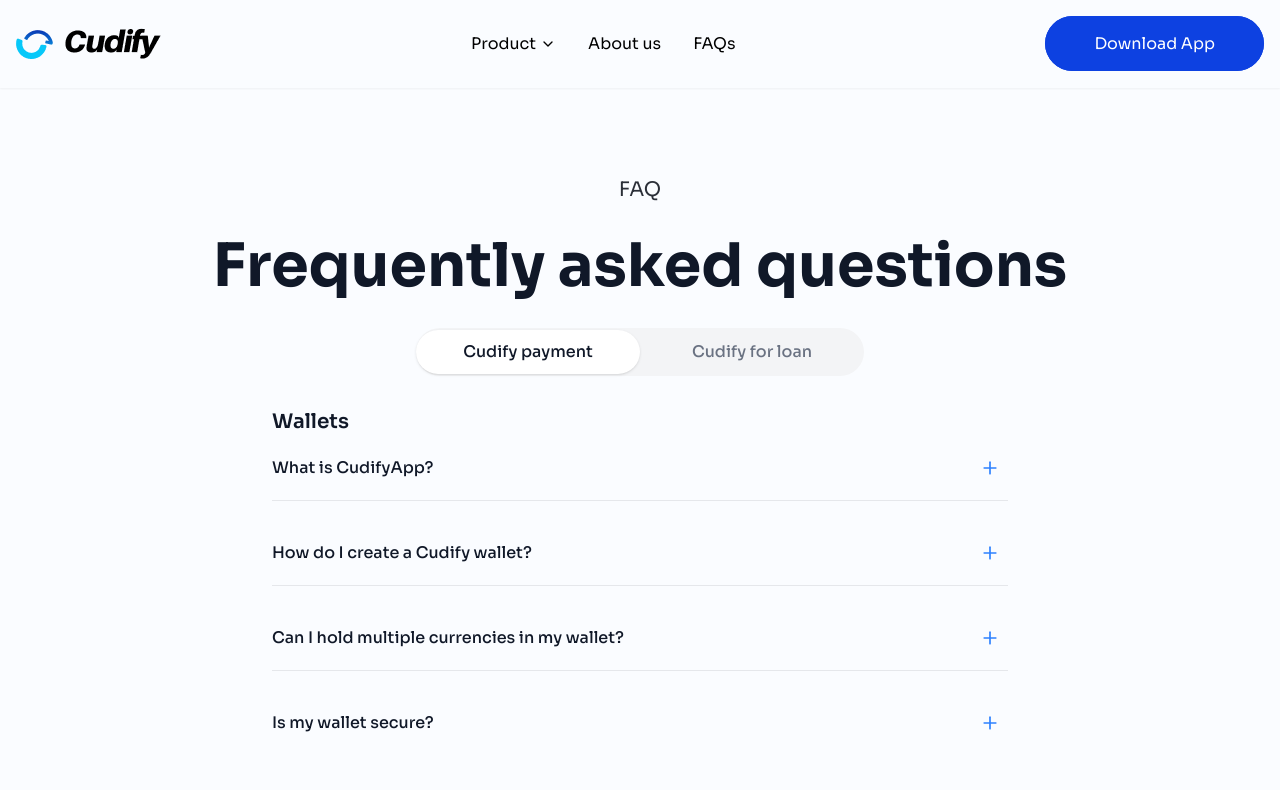
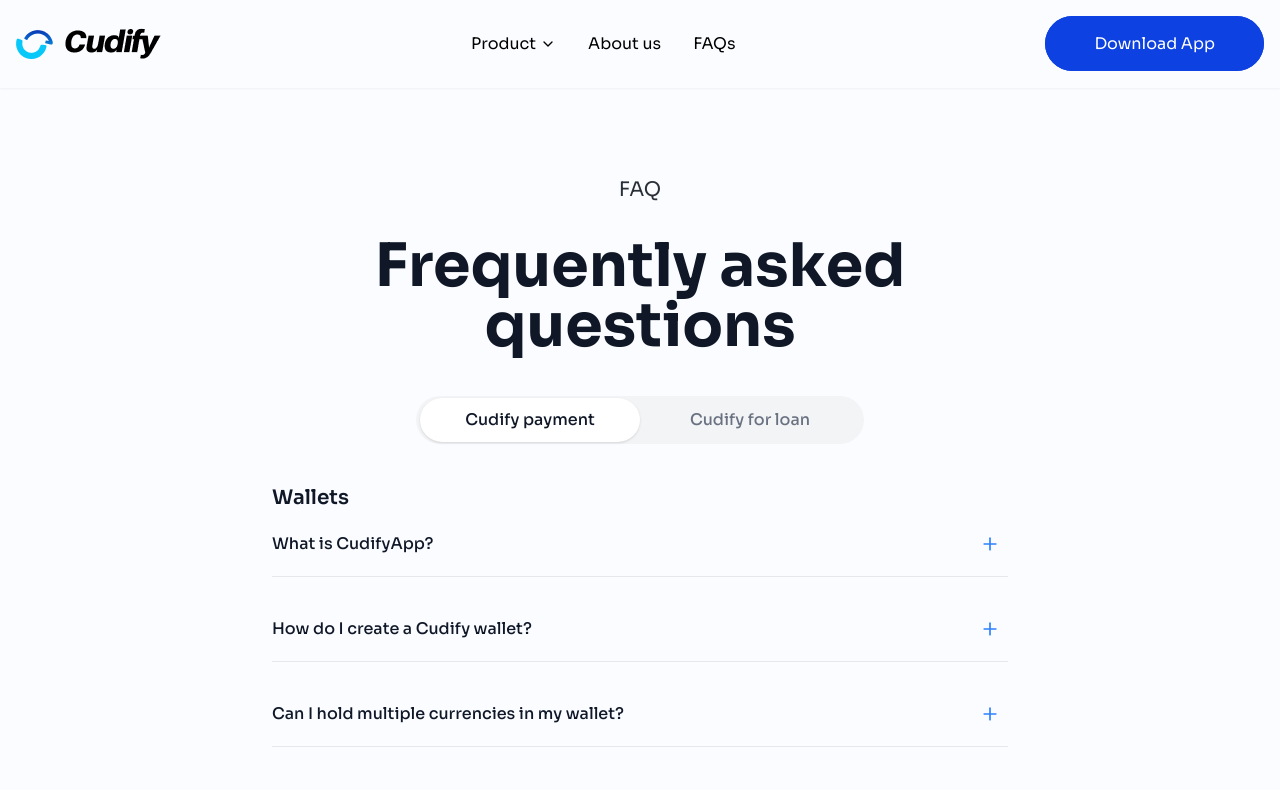
Before and after one commit to Joesef127/cudify, a React (Vite) app: page /faq in a window 1280 px wide. Shown: the top 790 px of the page. Built offline with nearby package versions, Linux system fonts and the light colour scheme.

Commit message:
chore: adjusted spacing

```diff
--- a/src/components/ui/HomeFAQ.tsx
+++ b/src/components/ui/HomeFAQ.tsx
@@ -19,7 +19,7 @@
              data-aos='fade-up'
           >
             <button
-              className={`w-full ${index === 0 ? "pt-0  " : "pt-10"} pb-5 flex items-center justify-between text-left focus:outline-none`}
+              className={`w-full ${index === 0 ? "pt-4  " : "pt-10"} pb-5 flex items-center justify-between text-left focus:outline-none`}
               onClick={() => toggleFAQ(index)}
             >
               <span className="text-gray-900 font-medium text-sm sm:text-base md:text-lg pr-4">
--- a/src/pages/FAQ.tsx
+++ b/src/pages/FAQ.tsx
@@ -70,18 +70,18 @@
     <div className="min-h-screen bg-[#FAFCFF] pt-28 sm:pt-36 md:pt-44">
       <div className="container mx-auto px-4">
         {/* Header */}
-        <div className="text-center mb-6 sm:mb-8">
+        <div className="text-center mb-6 sm:mb-8 flex flex-col justify-center items-center">
           <p className="mb-4 md:mb-8 text-base md:text-lg lg:text-xl leading-7 font-normal text-[#2B2F38]" data-aos='fade-right'>
             FAQ
           </p>
-          <h1 className="text-4xl md:text-6xl font-bold text-gray-900 mb-2" data-aos="fade-right">
+          <h1 className="text-4xl md:text-6xl  max-w-[536px] font-bold text-gray-900 mb-2" data-aos="fade-right">
             Frequently asked questions
           </h1>
         </div>
 
         {/* Tabs */}
-        <div className="w-full max-w-md mx-auto mb-6 sm:mb-8" data-aos="fade-left">
-          <div className="inline-flex h-9 sm:h-10 items-center justify-center rounded-full bg-gray-100 py-6 text-gray-500 w-full">
+        <div className="w-full max-w-md mx-auto mb-10" data-aos="fade-left">
+          <div className="inline-flex h-9 sm:h-10 items-center justify-center rounded-full bg-gray-100 py-6 px-1 text-gray-500 w-full">
             <button
               onClick={() => setActiveTab("payment")}
               className={`inline-flex items-center justify-center whitespace-nowrap rounded-full px-3 py-2.5 text-sm sm:text-base font-medium transition-all w-1/2 ${
```
